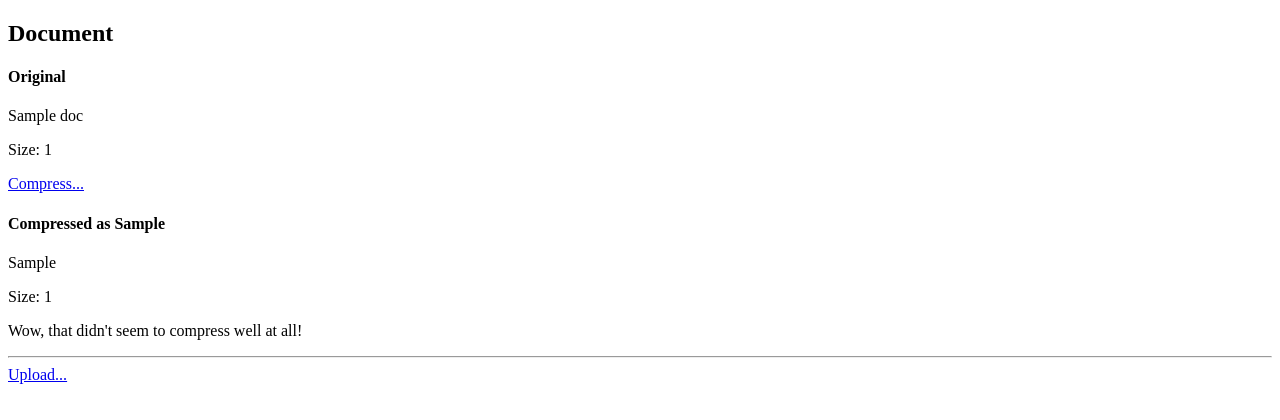
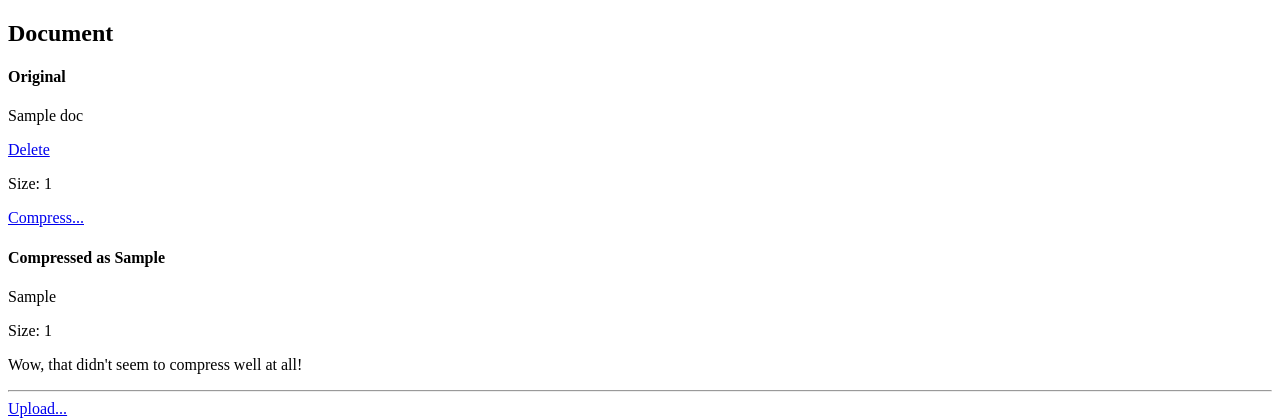
Before and after one commit to jheld/tarme, a Django app: template tarme/tarme/templates/compression/document.html in a window 1280 px wide. Shown: the top 420 px of the page. Run offline with Django 3.2, Linux system fonts and the light colour scheme; the template is opened without the code that fills it: most values are stand-ins (such as "Sample title", 1, 10 or a date in 2020).

Commit message:
adds Delete link to the document detail page.

```diff
--- a/tarme/tarme/templates/compression/document.html
+++ b/tarme/tarme/templates/compression/document.html
@@ -7,6 +7,7 @@
     <h2>Document</h2>
     <h4>Original</h4>
     <p>{{ document.doc }}</p>
+    <a href="{% url 'document_delete' document.pk %}">Delete</a>
     <p>Size: {{ document.doc.size }}</p>
     <a href="{% url 'compress' document.pk %}">Compress...</a>
     {% if document.compressed_docs.count %}
```
